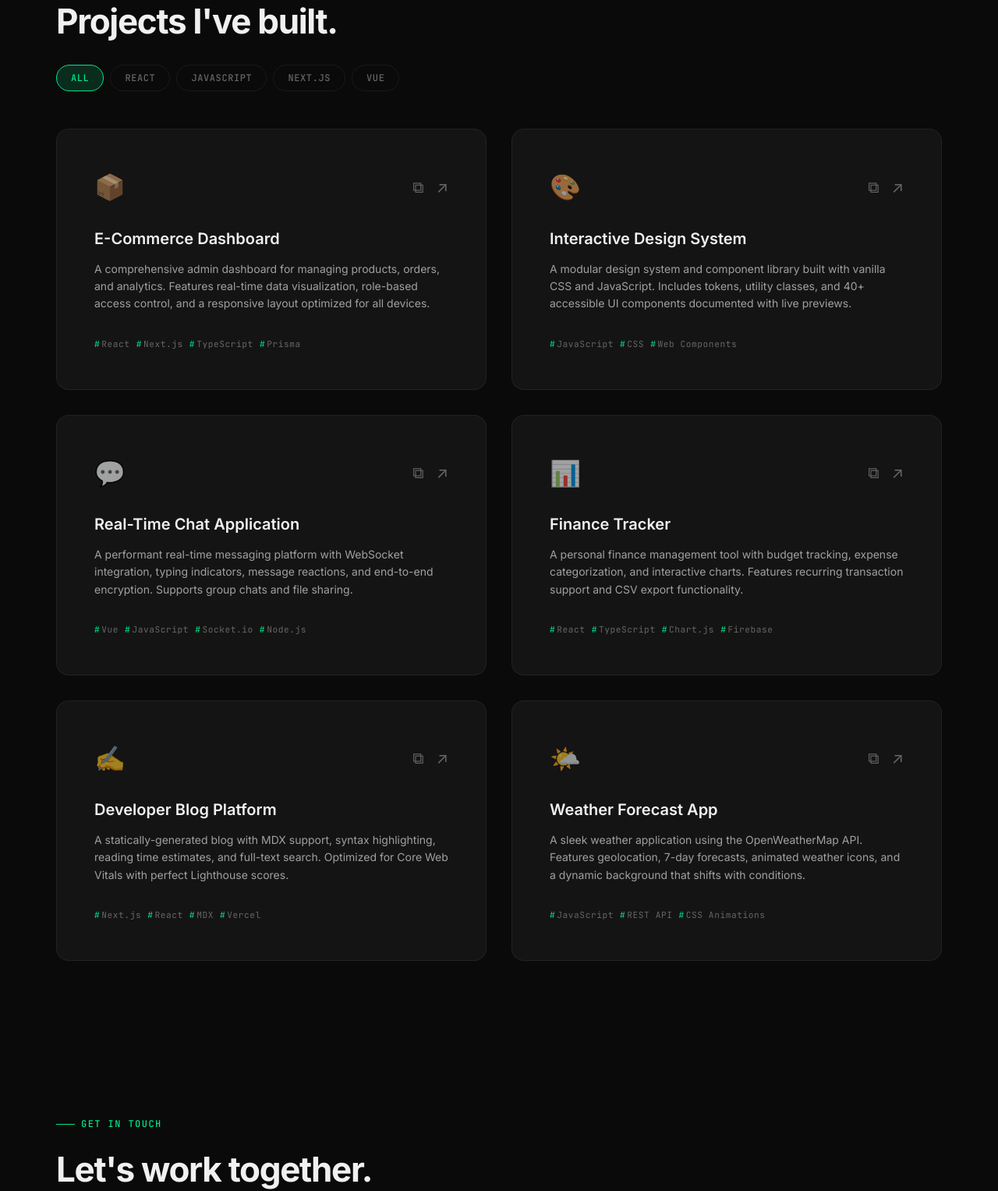
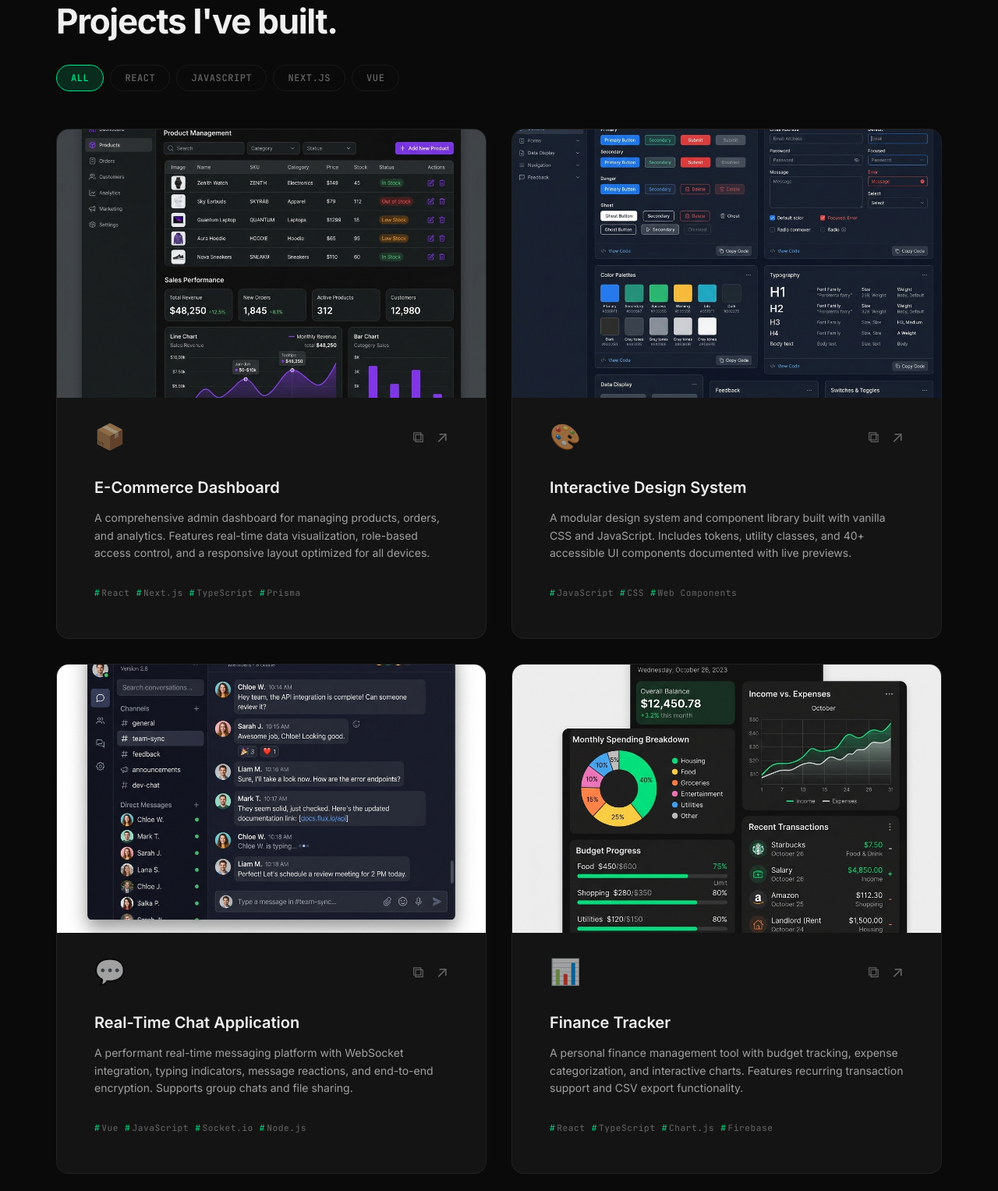
Before and after one commit to Drayata/agent-portofolio, a plain HTML site: page index.html in a window 1280 px wide. Shown: the part 1690-3217 px from the top of the page at 78% size. Drawn offline with Linux system fonts and the light colour scheme.

Commit message:
add image to project-card

```diff
--- a/index.html
+++ b/index.html
@@ -205,6 +205,9 @@
 
           <!-- Project 1 -->
           <article class="project-card reveal reveal-delay-1" data-tags="react, next.js, typescript" role="listitem">
+            <div class="project-card-image">
+              <img src="assets/project-ecommerce.png" alt="E-Commerce Dashboard preview" loading="lazy" />
+            </div>
             <div class="project-card-header">
               <span class="project-icon" aria-hidden="true">📦</span>
               <div class="project-links">
@@ -228,6 +231,9 @@
 
           <!-- Project 2 -->
           <article class="project-card reveal reveal-delay-2" data-tags="javascript, css" role="listitem">
+            <div class="project-card-image">
+              <img src="assets/project-design-system.png" alt="Interactive Design System preview" loading="lazy" />
+            </div>
             <div class="project-card-header">
               <span class="project-icon" aria-hidden="true">🎨</span>
               <div class="project-links">
@@ -250,6 +256,9 @@
 
           <!-- Project 3 -->
           <article class="project-card reveal reveal-delay-3" data-tags="vue, javascript" role="listitem">
+            <div class="project-card-image">
+              <img src="assets/project-chat.png" alt="Real-Time Chat Application preview" loading="lazy" />
+            </div>
             <div class="project-card-header">
               <span class="project-icon" aria-hidden="true">💬</span>
               <div class="project-links">
@@ -273,6 +282,9 @@
 
           <!-- Project 4 -->
           <article class="project-card reveal reveal-delay-4" data-tags="react, typescript" role="listitem">
+            <div class="project-card-image">
+              <img src="assets/project-finance.png" alt="Finance Tracker preview" loading="lazy" />
+            </div>
             <div class="project-card-header">
               <span class="project-icon" aria-hidden="true">📊</span>
               <div class="project-links">
@@ -296,6 +308,9 @@
 
           <!-- Project 5 -->
           <article class="project-card reveal reveal-delay-1" data-tags="next.js, react" role="listitem">
+            <div class="project-card-image">
+              <img src="assets/project-blog.png" alt="Developer Blog Platform preview" loading="lazy" />
+            </div>
             <div class="project-card-header">
               <span class="project-icon" aria-hidden="true">✍️</span>
               <div class="project-links">
@@ -319,6 +334,9 @@
 
           <!-- Project 6 -->
           <article class="project-card reveal reveal-delay-2" data-tags="javascript" role="listitem">
+            <div class="project-card-image">
+              <img src="assets/project-weather.png" alt="Weather Forecast App preview" loading="lazy" />
+            </div>
             <div class="project-card-header">
               <span class="project-icon" aria-hidden="true">🌤️</span>
               <div class="project-links">
--- a/style.css
+++ b/style.css
@@ -656,11 +656,12 @@ input, textarea {
   background: var(--bg-card);
   border: 1px solid var(--border-subtle);
   border-radius: var(--radius-lg);
-  padding: var(--space-2xl);
+  padding: 0 var(--space-2xl) var(--space-2xl);
   display: flex;
   flex-direction: column;
   transition: all var(--duration-normal) var(--ease-out);
   position: relative;
+  overflow: hidden;
 }
 
 .project-card::before {
@@ -672,6 +673,7 @@ input, textarea {
   opacity: 0;
   transition: opacity var(--duration-normal) var(--ease-out);
   pointer-events: none;
+  z-index: 1;
 }
 
 .project-card:hover {
@@ -686,6 +688,26 @@ input, textarea {
 /* Hidden state for filter animation */
 .project-card.hidden {
   display: none;
+}
+
+.project-card-image {
+  width: calc(100% + var(--space-2xl) * 2);
+  margin-left: calc(var(--space-2xl) * -1);
+  margin-right: calc(var(--space-2xl) * -1);
+  aspect-ratio: 16 / 10;
+  overflow: hidden;
+  margin-bottom: var(--space-lg);
+}
+
+.project-card-image img {
+  width: 100%;
+  height: 100%;
+  object-fit: cover;
+  transition: transform var(--duration-normal) var(--ease-out);
+}
+
+.project-card:hover .project-card-image img {
+  transform: scale(1.05);
 }
 
 .project-card-header {
```
Also changed, not shown: assets/project-blog.png (added), assets/project-chat.png (added), assets/project-design-system.png (added), assets/project-ecommerce.png (added), assets/project-finance.png (added), assets/project-weather.png (added).
